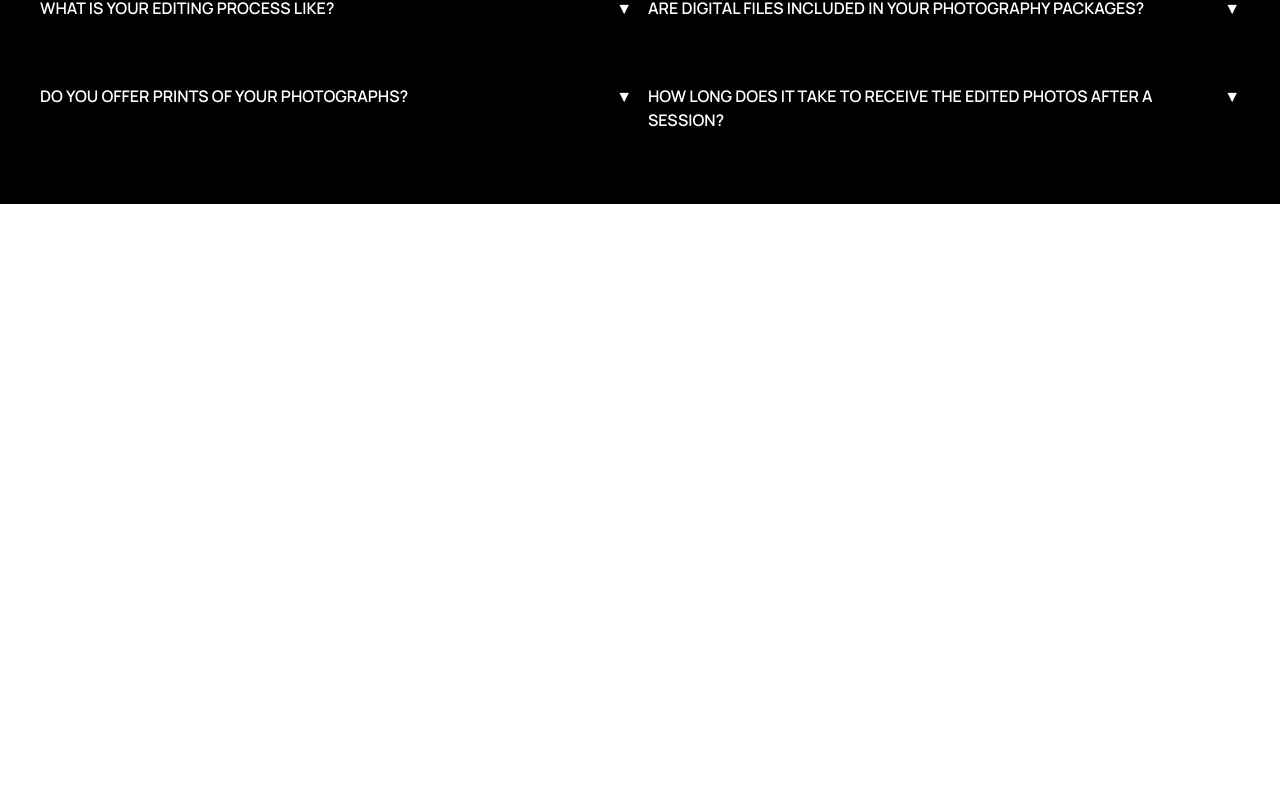
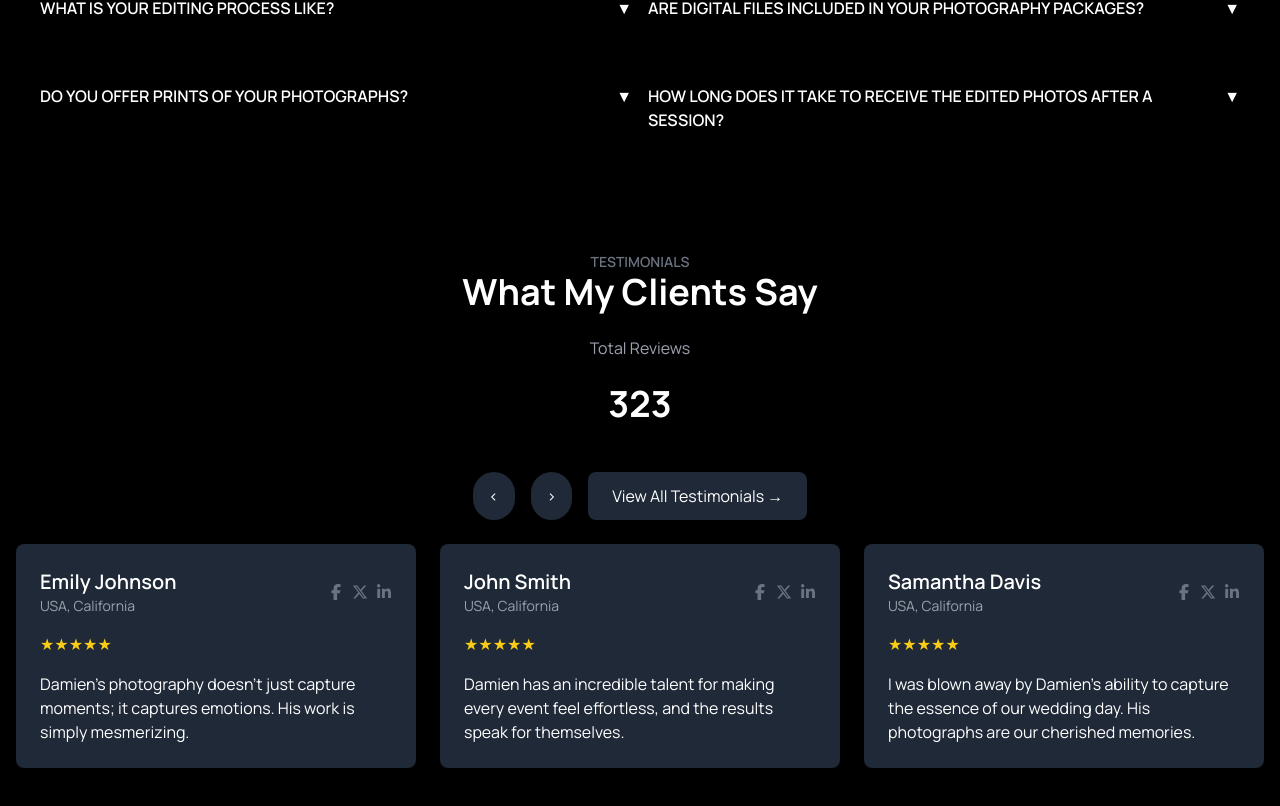
Before and after one commit to Jula000/photostudio, a Next.js app: page / in a window 1280 px wide. Shown: the part 3660-4466 px from the top of the page. Before the commit the page ends 3864 px from the top, so only its background shows below. Built offline with nearby package versions, Linux system fonts and the light colour scheme.

Commit message:
create testimonials

```diff
--- /dev/null
+++ b/src/app/components/Testimonials.jsx
@@ -0,0 +1,54 @@
+import Link from "next/link";
+import Button from "./common/Button";
+import SocialMediaButtons from "./common/SocialMediaBtn";
+import testimonials from "../data/testimonials";
+import generateStars from "./common/GenerateStars";
+
+const Testimonials = () => {
+  return (
+    <div className="min-h-screen bg-black text-white py-12">
+      <div className="container mx-auto px-4">
+        <h2 className="text-center text-sm font-semibold uppercase text-gray-500">
+          Testimonials
+        </h2>
+        <h1 className="text-4xl font-bold text-center mb-6">
+          What My Clients Say
+        </h1>
+        <p className="text-center mb-6 text-gray-400">Total Reviews</p>
+        <p className="text-center mb-12 text-4xl font-bold">323</p>
+        <div className="flex justify-center space-x-4 mb-6">
+          <Button className="p-2 rounded-full">{"<"}</Button>
+          <Button className="p-2 rounded-full">{">"}</Button>
+          <Link href="/all-testimonials">
+            <Button className="px-6 py-3 rounded-lg">
+              View All Testimonials →
+            </Button>
+          </Link>
+        </div>
+        <div className="grid md:grid-cols-3 gap-6">
+          {testimonials.map((testimonial, index) => (
+            <div key={index} className="bg-gray-800 p-6 rounded-lg">
+              <div className="flex justify-between items-center mb-4">
+                <div>
+                  <h3 className="text-xl font-semibold">{testimonial.name}</h3>
+                  <p className="text-sm text-gray-400">
+                    {testimonial.location}
+                  </p>
+                </div>
+                <div className="flex space-x-2">
+                  <SocialMediaButtons />
+                </div>
+              </div>
+              <div className="flex items-center mb-4">
+                {generateStars(testimonial.rating)}
+              </div>
+              <p>{testimonial.text}</p>
+            </div>
+          ))}
+        </div>
+      </div>
+    </div>
+  );
+};
+
+export default Testimonials;
--- /dev/null
+++ b/src/app/components/common/GenerateStars.jsx
@@ -0,0 +1,13 @@
+const generateStars = (rating) => {
+  let stars = [];
+  for (let i = 0; i < rating; i++) {
+    stars.push(
+      <span key={i} className="text-yellow-400">
+        ★
+      </span>
+    );
+  }
+  return stars;
+};
+
+export default generateStars;
--- /dev/null
+++ b/src/app/data/testimonials.jsx
@@ -0,0 +1,21 @@
+const testimonials = [
+  {
+    name: "Emily Johnson",
+    location: "USA, California",
+    rating: 5,
+    text: "Damien's photography doesn't just capture moments; it captures emotions. His work is simply mesmerizing.",
+  },
+  {
+    name: "John Smith",
+    location: "USA, California",
+    rating: 5,
+    text: "Damien has an incredible talent for making every event feel effortless, and the results speak for themselves.",
+  },
+  {
+    name: "Samantha Davis",
+    location: "USA, California",
+    rating: 5,
+    text: "I was blown away by Damien's ability to capture the essence of our wedding day. His photographs are our cherished memories.",
+  },
+];
+export default testimonials;
--- a/src/app/page.tsx
+++ b/src/app/page.tsx
@@ -5,6 +5,7 @@ import AboutComponent from "./components/AboutComponent";
 import ServiceComponent from "./components/ServiceComponent";
 import Portfolio from "./components/Portfolio";
 import FaqComponent from "./components/FaqComponent";
+import Testimonials from "./components/Testimonials";
 
 export default function Home() {
   return (
@@ -16,6 +17,7 @@ export default function Home() {
       <ServiceComponent />
       <Portfolio />
       <FaqComponent />
+      <Testimonials />
     </main>
   );
 }
```
